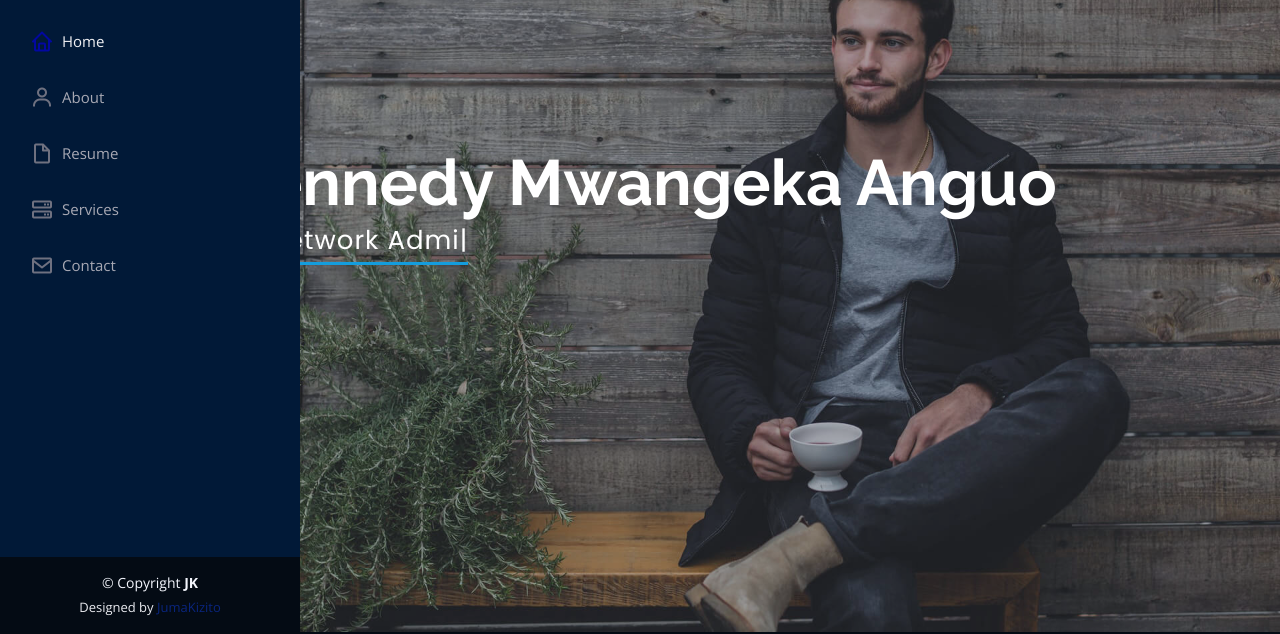
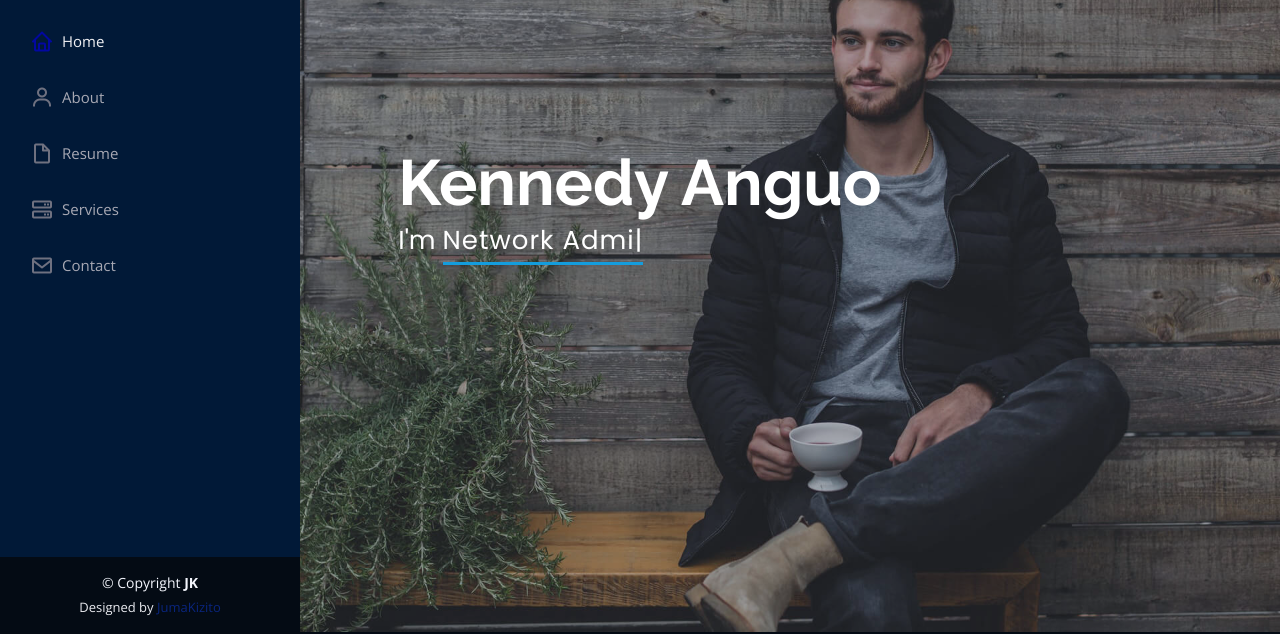
Before and after one commit to JumaKizito/My-Portofolio, a plain HTML site: page index.html in a window 1280 px wide. Shown: the part 168-802 px from the top of the page. Drawn offline with nearby package versions, Linux system fonts and the light colour scheme.

Commit message:
name change 2

```diff
--- a/index.html
+++ b/index.html
@@ -73,7 +73,7 @@
   <!-- ======= Hero Section ======= -->
   <section id="hero" class="d-flex flex-column justify-content-center align-items-center">
     <div class="hero-container" data-aos="fade-in">
-      <h1>Kennedy Mwangeka Anguo</h1>
+      <h1>Kennedy Anguo</h1>
       <p>I'm <span class="typed" data-typed-items="Graphic Designer, Network Administrator, Web Developer"></span></p>
     </div>
   </section><!-- End Hero -->
```
